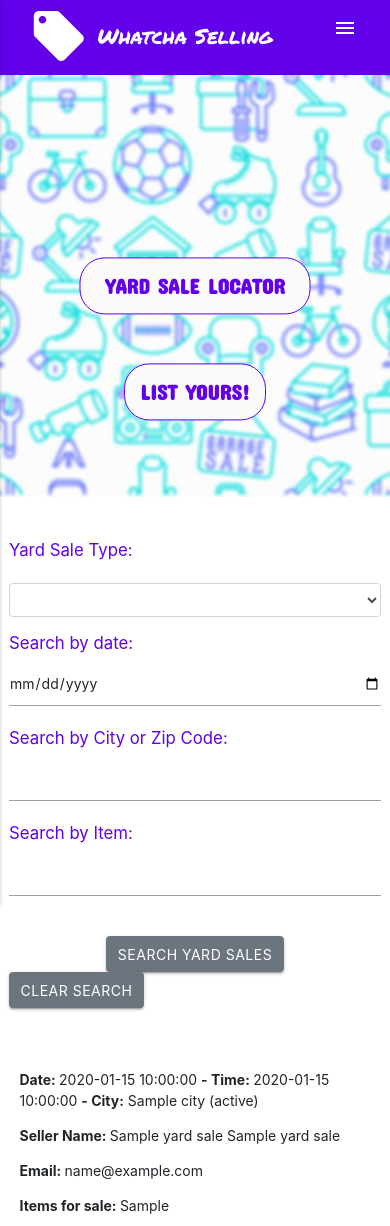
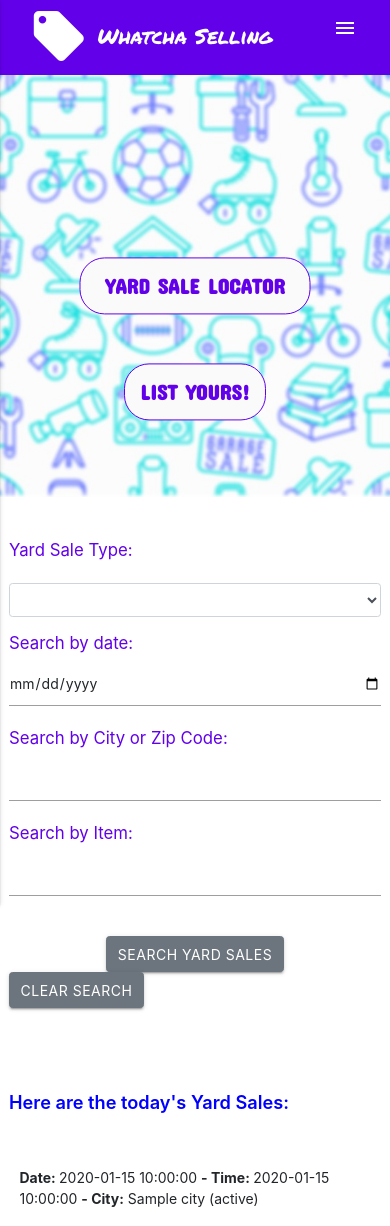
Before and after one commit to EliBec/my--first-data-centric-development-milestone-project, a Flask app: page / in a window 390 px wide. Shown: the top 1226 px of the page. Run offline with Flask 2, Linux system fonts and the light colour scheme; a database or web service that is not in the repository returns one stand-in record (values such as "Sample title"); some libraries are stand-ins or nearby versions.

Commit message:
fixed code in app.py to address the quaeries to yard_sale collection by zip or city criteria

```diff
--- a/app.py
+++ b/app.py
@@ -6,6 +6,7 @@ from flask import Flask, render_template, redirect, request, url_for
 from flask_pymongo import PyMongo
 from flask_googlemaps import GoogleMaps
 from bson.objectid import ObjectId
+from datetime import date
 
 # instatiate Flask application
 app = Flask(__name__)
@@ -34,7 +35,7 @@ mongo = PyMongo(app)
 @app.route("/")
 @app.route('/get_yardsales/', methods=["GET", "POST"])
 def get_yardsales():
-    yardsales = mongo.db.yard_sales.find()
+    #yardsales = mongo.db.yard_sales.find()
     categories = mongo.db.categories.find()
 
     # declare dictionary
@@ -53,14 +54,18 @@ def get_yardsales():
         if yardsale_date != "":
             searchcriteriadict['date'] = yardsale_date
 
+
         # value in form "cityorzip" is either the zip code or city
         yardsale_cityorzip = request.form.get('cityorzipsearch')
         if yardsale_cityorzip != "":
+
             # check if there is matching document where form's value is equal to city. If found, then add to dictionary. Else, perform same search and action but for zip code
-            if mongo.db.yard_sales.find({'city': yardsale_cityorzip}).count() > 0:
+
+            if mongo.db.yard_sales.count_documents({'city': yardsale_cityorzip}) > 0:
                 searchcriteriadict['city'] = yardsale_cityorzip
+
             else:
-                if mongo.db.yard_sales.find({'zip': yardsale_cityorzip}).count() > 0:
+                if mongo.db.yard_sales.count_documents({'zip': yardsale_cityorzip})> 0:
                     searchcriteriadict['zip'] = yardsale_cityorzip
 
         yardsale_items = request.form.get('itemsearch').capitalize()
@@ -68,12 +73,27 @@ def get_yardsales():
         if yardsale_items != "":
             searchcriteriadict['item_list'] = {'$in': [yardsale_items]}
 
-        search_results = mongo.db.yard_sales.find(searchcriteriadict)
+        if searchcriteriadict != {}:
+            search_results = mongo.db.yard_sales.find(searchcriteriadict)
 
-        return render_template('getyardsales.html', yardsales=search_results, categories=categories, google_key=google_key)
+            yardsales_count = mongo.db.yard_sales.count_documents(searchcriteriadict)
+
+            return render_template('getyardsales.html', yardsales=search_results, categories=categories, google_key=google_key, yardsales_count=yardsales_count, mode="search")
+
+        else:
+            return render_template('getyardsales.html', yardsales_count=0, mode="search")
 
     else:
-        return render_template('getyardsales.html', yardsales=yardsales, categories=categories, google_key=google_key)
+
+        today_date = date.today()
+        today_str = today_date.strftime("%Y-%m-%d")
+
+        yardsales = mongo.db.yard_sales.find({'date': today_str})
+
+        yardsales_count = yardsales.count()
+        print('conteo' + str(yardsales_count))
+
+        return render_template('getyardsales.html', yardsales=yardsales, categories=categories, google_key=google_key, yardsales_count=yardsales_count, mode="all")
 
 
 # route for the Add Yard Sales page (addyardsales.html)
--- a/static/css/style.css
+++ b/static/css/style.css
@@ -201,7 +201,7 @@ label {
     margin-left:0px;
     padding-top: 20px;
     padding-bottom: 30px;
-     font-weight: 600;
+    font-weight: 600;
     font-size: 1.3em;
     color: blue;
 }
--- a/templates/getyardsales.html
+++ b/templates/getyardsales.html
@@ -23,7 +23,7 @@
                     </div>
                     <div class="col-lg-3 col-md-6 col-sm-12">
                         <label class="label" for="cityorzipsearch">Search by City or Zip Code:</label>
-                        <input type="search" id="cityorzipsearch" name="cityorzipsearch">
+                        <input type="search" id="cityorzipsearch" name="cityorzipsearch" >
                     </div>
                     <div class="col-lg-3 col-md-6 col-sm-12">
                         <label class="label" for="itemsearch">Search by Item:</label>
@@ -46,7 +46,30 @@
         </div>
         <br>
         <div class="row">
-            {% for yard_sale in yardsales %}
+
+
+                {% if yardsales_count == 0 and mode == "search" %}
+                <div class="col-lg-12 col-md-12 col-sm-12 info-msg">
+                    <p>No Yard Sales found for your search criteria. Please try again.</p>
+                </div>
+                {% elif yarssales_count == 0 and mode == "all" %}
+                <div class="col-lg-12 col-md-12 col-sm-12 info-msg">
+                    <p>There are no Yard Sales for today. Try searching using any of the search criteria filters above</p>
+                </div>
+                {% elif yardsales_count != 0 and mode == "all" %}
+                <div class="row">
+                    <div class="col-lg-12 col-md-12 col-sm-12 info-msg">
+                    Here are the today's Yard Sales:
+                    </div>
+                </div>
+                {% elif yardsales_count != 0 and mode == "search" %}
+                <div class="row">
+                    <div class="col-lg-12 col-md-12 col-sm-12 info-msg">
+                    Search results: {{ yardsales_count }}
+                    </div>
+                </div>
+                {% endif %}
+                {% for yard_sale in yardsales %}
                 <div class="col-lg-6 col-md-6 col-sm-6">
                     <p><strong>Date: </strong>{{yard_sale.date}} <strong> - Time: </strong>{{yard_sale.time}} <strong>- City:</strong> {{yard_sale.city}} ({{yard_sale.state}})</p>
                     <p><strong> Seller Name: </strong>{{yard_sale.seller_first_name}} {{yard_sale.seller_last_name}} </p>
@@ -62,6 +85,7 @@
                         </div>
                     <br>
                 </div>
+
             {% endfor %}
         </div>
     </div>
```
